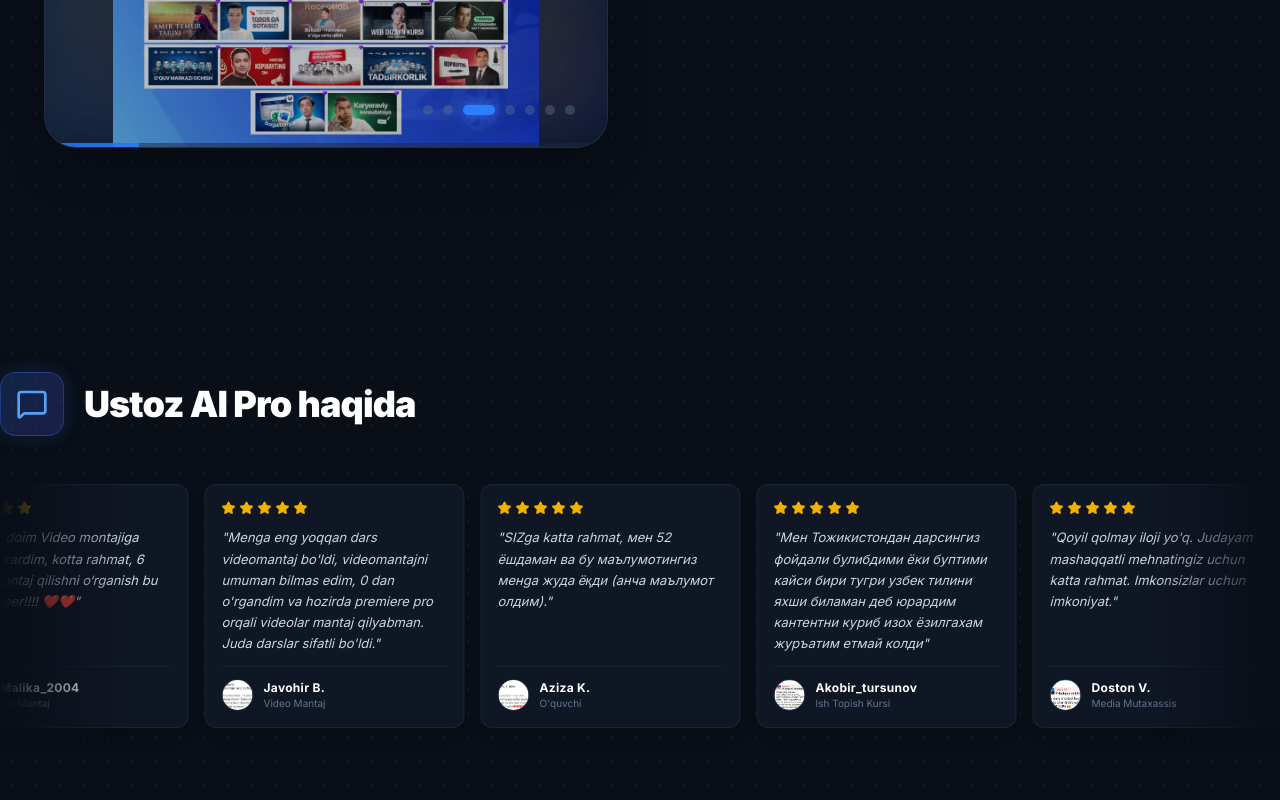
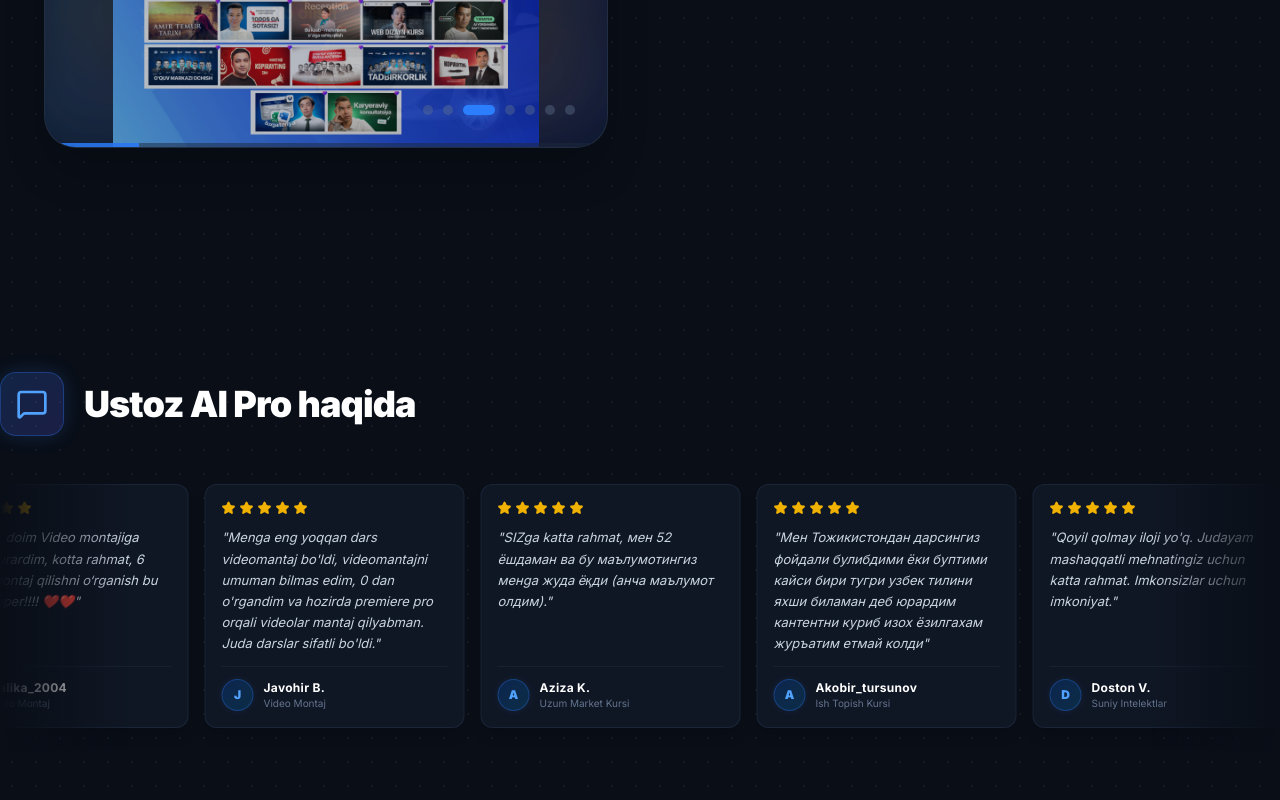
Before and after one commit to khondamirai-spec/ustozaimediacup, a Next.js app: page / in a window 1280 px wide. Shown: the part 3786-4586 px from the top of the page. Built offline with nearby package versions, Linux system fonts and the light colour scheme.

Commit message:
Update reviews: replace images with initials and update roles/names

```diff
--- a/src/components/Reviews.tsx
+++ b/src/components/Reviews.tsx
@@ -1,7 +1,6 @@
 "use client";
 
 import { Star, MessageSquare } from "lucide-react";
-import Image from "next/image";
 
 const REVIEWS = [
   {
@@ -10,31 +9,27 @@ const REVIEWS = [
     role: "Matematika Kursi",
     content: "Kattakon rahmat ustoz AI jamoasiga sovğalarim keldi menga judayam yoqdi ajoyib super darslar uchun ☺️☺️",
     rating: 5,
-    image: "/reviews/photo_2025-05-20_19-29-57.jpg"
   },
   {
     id: 2,
-    name: "@Malika_2004",
+    name: "Malika_2004",
     role: "Video Montaj",
     content: "Man har doim Video montajiga qiziqib yurardim, kotta rahmat, 6 soatda montaj qilishni o‘rganish bu prosta super!!!! ❤️❤️",
     rating: 5,
-    image: "/reviews/photo_2025-06-27_09-04-03.jpg"
   },
   {
     id: 3,
     name: "Javohir B.",
-    role: "Video Mantaj",
+    role: "Video Montaj",
     content: "Menga eng yoqqan dars videomantaj bo'ldi, videomantajni umuman bilmas edim, 0 dan o'rgandim va hozirda premiere pro orqali videolar mantaj qilyabman. Juda darslar sifatli bo'ldi.",
     rating: 5,
-    image: "/reviews/photo_2025-06-29_14-39-46.jpg"
   },
   {
     id: 4,
     name: "Aziza K.",
-    role: "O'quvchi",
+    role: "Uzum Market Kursi",
     content: "SIZga katta rahmat, мен 52 ёшдаман ва бу маълумотингиз менga жуда ёқди (анча маълумот олдим).",
     rating: 5,
-    image: "/reviews/photo_2025-06-29_16-48-39.jpg"
   },
   {
     id: 5,
@@ -42,19 +37,21 @@ const REVIEWS = [
     role: "Ish Topish Kursi",
     content: "Мен Тожикистондан дарсингиз фойдали булибдими ёки буптими кайси бири тугри узбек тилини яхши биламан деб юрардим кантентни куриб изох ёзилгахам журъатим етмай колди",
     rating: 5,
-    image: "/reviews/photo_2025-05-20_19-29-57.jpg"
   },
   {
     id: 6,
     name: "Doston V.",
-    role: "Media Mutaxassis",
+    role: "Suniy Intelektlar",
     content: "Qoyil qolmay iloji yo'q. Judayam mashaqqatli mehnatingiz uchun katta rahmat. Imkonsizlar uchun imkoniyat.",
     rating: 5,
-    image: "/reviews/photo_2025-06-27_09-04-03.jpg"
   },
 ];
 
 export function Reviews() {
+  const getInitial = (name: string) => {
+    return name.replace(/^@/, "").charAt(0).toUpperCase();
+  };
+
   return (
     <div className="w-full mt-16 sm:mt-24 pt-12 sm:pt-20 overflow-hidden">
       <div className="flex items-center gap-4 sm:gap-5 mb-12 px-4 sm:px-0">
@@ -86,14 +83,11 @@ export function Reviews() {
                 </div>
                 <p className="text-slate-300 text-[13px] leading-relaxed italic">"{review.content}"</p>
                 <div className="mt-auto flex items-center gap-2.5 pt-3 border-t border-slate-800/60 transition-colors group-hover:border-slate-700">
-                  <div className="relative w-8 h-8 rounded-full overflow-hidden shrink-0 border border-slate-700/50">
-                    <Image
-                      src={review.image}
-                      alt={review.name}
-                      fill
-                      sizes="32px"
-                      className="object-cover"
-                    />
+                  {/* Initial Avatar */}
+                  <div className="w-8 h-8 rounded-full shrink-0 border border-blue-500/30 bg-gradient-to-br from-blue-600/20 to-sky-600/20 flex items-center justify-center shadow-[0_0_10px_rgba(59,130,246,0.1)] group-hover:border-blue-400/50 transition-colors">
+                    <span className="text-blue-400 font-black text-xs select-none">
+                      {getInitial(review.name)}
+                    </span>
                   </div>
                   <div className="flex flex-col">
                     <span className="text-white font-bold text-[12px] tracking-wide leading-none">{review.name}</span>
```
